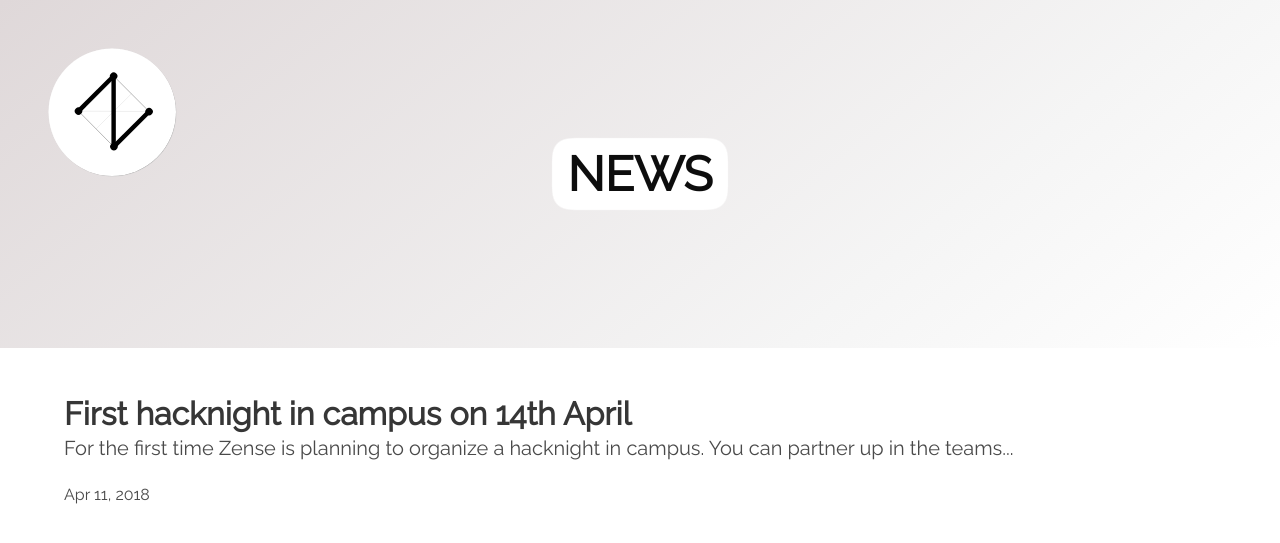
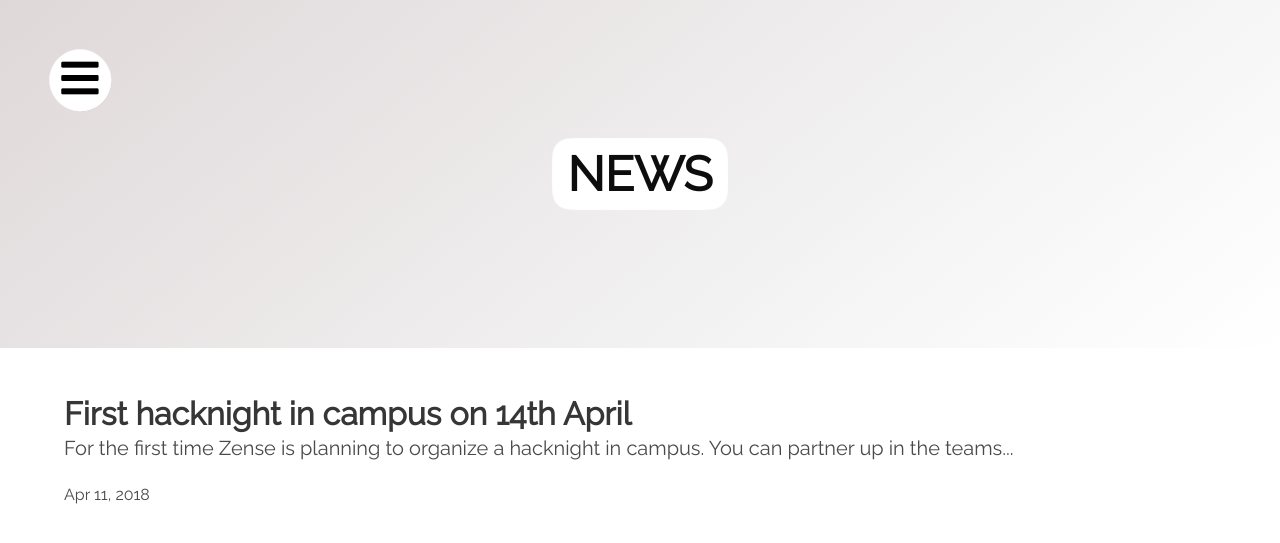
Before and after one commit to zense/zense.github.io, a Jekyll site: the page built from news.md, in a window 1280 px wide. Shown: the top 543 px of the page. Built offline with Jekyll 4.4.1, drawn with Linux system fonts in a browser that asks for light colours; nearby versions of some CDN libraries.

Commit message:
added menu icon

```diff
--- a/_includes/head.html
+++ b/_includes/head.html
@@ -7,6 +7,7 @@
   <link rel="stylesheet" href="https://cdnjs.cloudflare.com/ajax/libs/bulma/0.7.1/css/bulma.min.css">
   <link rel="stylesheet" type="text/css" href="//fonts.googleapis.com/css?family=Raleway" />
   <link rel="stylesheet" href="//cdnjs.cloudflare.com/ajax/libs/animate.css/3.2.3/animate.min.css">
+  <link rel="stylesheet" href="https://use.fontawesome.com/releases/v5.4.2/css/all.css" integrity="sha384-/rXc/GQVaYpyDdyxK+ecHPVYJSN9bmVFBvjA/9eOB+pb3F2w2N6fc5qB9Ew5yIns" crossorigin="anonymous">
   <link rel="stylesheet" href="https://use.fontawesome.com/releases/v5.3.1/css/all.css" integrity="sha384-mzrmE5qonljUremFsqc01SB46JvROS7bZs3IO2EmfFsd15uHvIt+Y8vEf7N7fWAU" crossorigin="anonymous">
   {% feed_meta %}
   {% if jekyll.environment == 'production' and site.google_analytics %}
--- a/_includes/header.html
+++ b/_includes/header.html
@@ -10,7 +10,7 @@
   {% endif %}
 {% endfor %}
 {% if page.url == "/" %}
-<div class="nav-button" id="masterfab" style="display: none"><img src="{{ site.baseurl }}/assets/zense-inverted.svg" alt=""></div>
+<div class="nav-button" id="masterfab" style="display: none"><span class="icon"><i class="fas fa-bars"></i></span></div>
 {% else %}
-<div class="nav-button" id="masterfab"><img src="{{ site.baseurl }}/assets/zense-inverted.svg" alt=""></div>
+<div class="nav-button" id="masterfab"><span class="icon"><i class="fas fa-bars"></i></span></div>
 {% endif %}
--- a/assets/main.scss
+++ b/assets/main.scss
@@ -101,6 +101,13 @@ body {
   font-family: Raleway !important;
 }
 
+#masterfab {
+  background: #fff;
+  width: 1.5em;
+  height: 1.5em;
+  box-shadow: 0px 0px 3px rgba(0, 0, 0, 0.5), 3px 3px 3px rgba(0, 0, 0, 0.25);
+}
+
 .nav-button {
   background: #fff;
   width: 128px;
```
